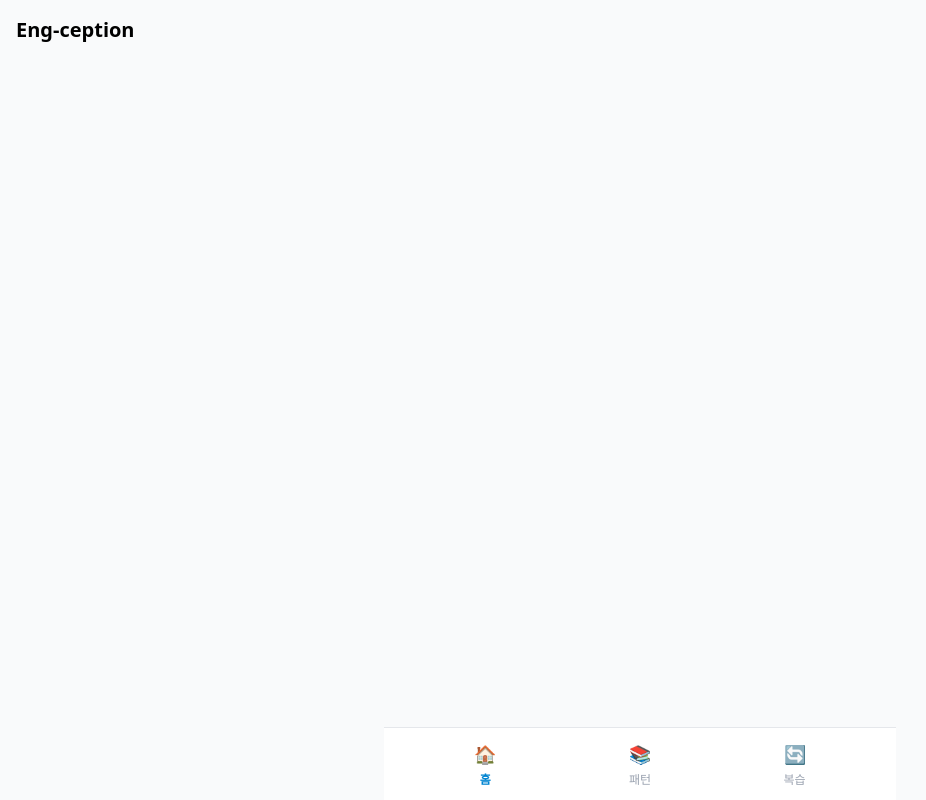
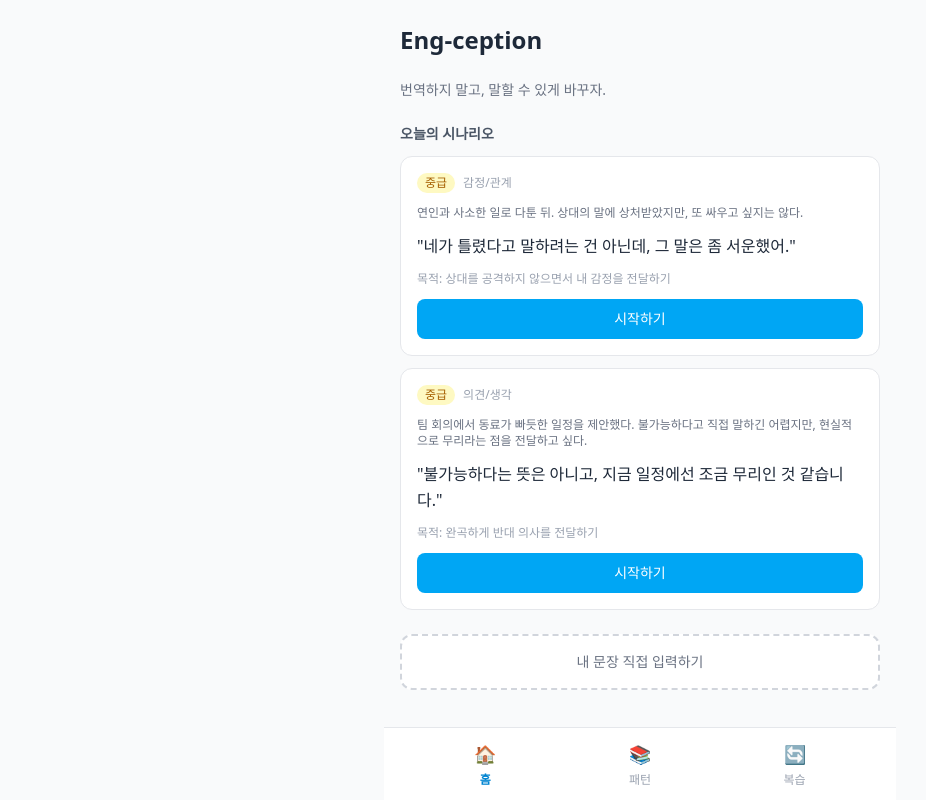
Before and after one commit to LivingLikeKrillin/eng-ception, a React (Vite) app: page / in a window 1280 px wide. Shown: the whole page, without its empty margins (0-926 px from the left). Built offline with nearby package versions, Linux system fonts and the light colour scheme.

Commit message:
feat: add home page with scenario cards, seed data, and recent learning
Co-Authored-By: Claude Sonnet 4.6 <noreply@anthropic.com>

```diff
--- /dev/null
+++ b/src/components/home/RecentLearning.tsx
@@ -0,0 +1,27 @@
+import { useEffect, useState } from 'react'
+import { localStorageAdapter as db } from '../../store/localStorage'
+import type { LearningRecord } from '../../types'
+
+export default function RecentLearning() {
+  const [records, setRecords] = useState<LearningRecord[]>([])
+
+  useEffect(() => {
+    db.getLearningRecords().then((r) => setRecords(r.slice(-5).reverse()))
+  }, [])
+
+  if (records.length === 0) return null
+
+  return (
+    <div className="space-y-2">
+      <h2 className="text-sm font-bold text-gray-600">최근 학습</h2>
+      {records.map((r) => (
+        <div key={r.id} className="bg-white rounded-lg border border-gray-100 px-3 py-2">
+          <p className="text-sm text-gray-700 truncate">"{r.originalKorean}"</p>
+          <p className="text-xs text-gray-400">
+            {new Date(r.completedAt).toLocaleDateString('ko-KR')}
+          </p>
+        </div>
+      ))}
+    </div>
+  )
+}
--- /dev/null
+++ b/src/components/home/ScenarioCard.tsx
@@ -0,0 +1,40 @@
+import { useNavigate } from 'react-router-dom'
+import type { Scenario } from '../../types'
+
+const difficultyColor = {
+  beginner: 'bg-green-100 text-green-700',
+  intermediate: 'bg-yellow-100 text-yellow-700',
+  advanced: 'bg-red-100 text-red-700',
+} as const
+
+const difficultyLabel = {
+  beginner: '초급',
+  intermediate: '중급',
+  advanced: '고급',
+} as const
+
+export default function ScenarioCard({ scenario }: { scenario: Scenario }) {
+  const navigate = useNavigate()
+
+  return (
+    <div className="bg-white rounded-xl border border-gray-200 p-4 space-y-3">
+      <div className="flex items-center gap-2">
+        <span className={`text-xs px-2 py-0.5 rounded-full font-medium ${difficultyColor[scenario.difficulty]}`}>
+          {difficultyLabel[scenario.difficulty]}
+        </span>
+        <span className="text-xs text-gray-400">{scenario.category}</span>
+      </div>
+      <p className="text-xs text-gray-500">{scenario.situation}</p>
+      <p className="text-base font-medium text-gray-800 leading-relaxed">
+        "{scenario.originalKorean}"
+      </p>
+      <p className="text-xs text-gray-400">목적: {scenario.purpose}</p>
+      <button
+        onClick={() => navigate(`/learn/${scenario.id}`)}
+        className="w-full bg-sky-500 text-white rounded-lg py-2.5 text-sm font-medium hover:bg-sky-600 transition"
+      >
+        시작하기
+      </button>
+    </div>
+  )
+}
--- /dev/null
+++ b/src/data/seed-scenarios.ts
@@ -0,0 +1,114 @@
+import type { Scenario } from '../types'
+
+export const seedScenarios: Scenario[] = [
+  {
+    id: 's1',
+    situation: '연인과 사소한 일로 다툰 뒤. 상대의 말에 상처받았지만, 또 싸우고 싶지는 않다.',
+    originalKorean: '네가 틀렸다고 말하려는 건 아닌데, 그 말은 좀 서운했어.',
+    purpose: '상대를 공격하지 않으면서 내 감정을 전달하기',
+    emotionalTone: '서운하지만 차분한',
+    difficulty: 'intermediate',
+    category: '감정/관계',
+    isDaily: true,
+    createdAt: new Date().toISOString(),
+  },
+  {
+    id: 's2',
+    situation: '팀 회의에서 동료가 빠듯한 일정을 제안했다. 불가능하다고 직접 말하긴 어렵지만, 현실적으로 무리라는 점을 전달하고 싶다.',
+    originalKorean: '불가능하다는 뜻은 아니고, 지금 일정에선 조금 무리인 것 같습니다.',
+    purpose: '완곡하게 반대 의사를 전달하기',
+    emotionalTone: '조심스럽지만 명확한',
+    difficulty: 'intermediate',
+    category: '의견/생각',
+    isDaily: true,
+    createdAt: new Date().toISOString(),
+  },
+  {
+    id: 's3',
+    situation: '친구에게 최근 본 영화를 이야기하고 있다. 엄청 재밌었던 건 아닌데 이상하게 계속 생각나는 영화다.',
+    originalKorean: '엄청 재밌었던 건 아닌데 이상하게 계속 기억에 남아.',
+    purpose: '미묘한 인상을 정확하게 전달하기',
+    emotionalTone: '담담한',
+    difficulty: 'beginner',
+    category: '묘사/인상',
+    isDaily: true,
+    createdAt: new Date().toISOString(),
+  },
+  {
+    id: 's4',
+    situation: '오랜만에 만난 친구에게 근황을 말하려는데, 처음에는 별로였던 일이 나중에 꽤 괜찮아진 경험을 이야기하고 싶다.',
+    originalKorean: '처음엔 별 생각 없이 시작했는데, 하다 보니까 꽤 재밌더라고.',
+    purpose: '시간에 따른 변화를 자연스럽게 이야기하기',
+    emotionalTone: '가벼운',
+    difficulty: 'beginner',
+    category: '경험/서사',
+    isDaily: true,
+    createdAt: new Date().toISOString(),
+  },
+  {
+    id: 's5',
+    situation: '직장 상사에게 프로젝트 진행 상황을 보고하는데, 문제가 있지만 해결 가능하다는 뉘앙스를 전달하고 싶다.',
+    originalKorean: '지금 좀 막혀 있긴 한데, 다음 주까지는 정리할 수 있을 것 같습니다.',
+    purpose: '문제를 인정하면서도 안심시키기',
+    emotionalTone: '신중한',
+    difficulty: 'intermediate',
+    category: '상황 대응',
+    isDaily: true,
+    createdAt: new Date().toISOString(),
+  },
+  {
+    id: 's6',
+    situation: '친구가 고민 상담을 했는데, 섣불리 조언하기보다는 공감하면서 지지해주고 싶다.',
+    originalKorean: '내가 뭐 해줄 수 있는 건 없지만, 네 마음은 충분히 이해해.',
+    purpose: '공감과 위로를 표현하기',
+    emotionalTone: '따뜻한',
+    difficulty: 'beginner',
+    category: '감정/관계',
+    isDaily: true,
+    createdAt: new Date().toISOString(),
+  },
+  {
+    id: 's7',
+    situation: '여행 다녀온 장소를 누군가에게 설명하고 싶다. 특별한 관광지가 아니라 분위기 자체가 좋았다.',
+    originalKorean: '뭐가 특별히 유명한 건 아닌데, 그냥 거기 앉아서 멍 때리기 좋았어.',
+    purpose: '장소의 분위기와 느낌을 전달하기',
+    emotionalTone: '여유로운',
+    difficulty: 'intermediate',
+    category: '묘사/인상',
+    isDaily: true,
+    createdAt: new Date().toISOString(),
+  },
+  {
+    id: 's8',
+    situation: '회의에서 누군가의 아이디어에 다른 관점을 제시하고 싶지만, 그 사람의 기분을 상하게 하고 싶지 않다.',
+    originalKorean: '그 방향도 좋은데, 혹시 다른 쪽으로도 한번 생각해 볼 수 있을까요?',
+    purpose: '부드럽게 대안을 제시하기',
+    emotionalTone: '조심스러운',
+    difficulty: 'intermediate',
+    category: '의견/생각',
+    isDaily: true,
+    createdAt: new Date().toISOString(),
+  },
+  {
+    id: 's9',
+    situation: '약속에 늦게 왔다. 단순한 사과보다는, 기다리게 해서 미안하다는 마음을 좀 더 전달하고 싶다.',
+    originalKorean: '진짜 미안, 기다리게 해서. 연락이라도 했어야 했는데.',
+    purpose: '진심 어린 사과를 표현하기',
+    emotionalTone: '미안한',
+    difficulty: 'beginner',
+    category: '상황 대응',
+    isDaily: true,
+    createdAt: new Date().toISOString(),
+  },
+  {
+    id: 's10',
+    situation: '예전에 살던 동네를 다시 방문했다. 많이 변해서 약간 어색하면서도 추억이 떠오른다.',
+    originalKorean: '다 바뀌었는데도 이상하게 그때 느낌이 남아 있더라.',
+    purpose: '시간의 흐름과 남아있는 감정을 표현하기',
+    emotionalTone: '그리운',
+    difficulty: 'advanced',
+    category: '경험/서사',
+    isDaily: true,
+    createdAt: new Date().toISOString(),
+  },
+]
--- a/src/pages/Home.tsx
+++ b/src/pages/Home.tsx
@@ -1,3 +1,49 @@
+import { useEffect, useState } from 'react'
+import { useNavigate } from 'react-router-dom'
+import { localStorageAdapter as db } from '../store/localStorage'
+import { seedScenarios } from '../data/seed-scenarios'
+import type { Scenario } from '../types'
+import ScenarioCard from '../components/home/ScenarioCard'
+import RecentLearning from '../components/home/RecentLearning'
+
 export default function Home() {
-  return <div className="p-4"><h1 className="text-xl font-bold">Eng-ception</h1></div>
+  const [scenarios, setScenarios] = useState<Scenario[]>([])
+  const navigate = useNavigate()
+
+  useEffect(() => {
+    async function load() {
+      const existing = await db.getScenarios()
+      if (existing.length === 0) {
+        await db.saveScenarios(seedScenarios)
+      }
+      const unlearned = await db.getUnlearnedScenarios(2)
+      setScenarios(unlearned)
+    }
+    load()
+  }, [])
+
+  return (
+    <div className="max-w-lg mx-auto px-4 py-6 space-y-6">
+      <h1 className="text-2xl font-bold text-gray-800">Eng-ception</h1>
+      <p className="text-sm text-gray-500">번역하지 말고, 말할 수 있게 바꾸자.</p>
+
+      <div className="space-y-3">
+        <h2 className="text-sm font-bold text-gray-600">오늘의 시나리오</h2>
+        {scenarios.length > 0 ? (
+          scenarios.map((s) => <ScenarioCard key={s.id} scenario={s} />)
+        ) : (
+          <p className="text-sm text-gray-400">모든 시나리오를 완료했습니다!</p>
+        )}
+      </div>
+
+      <button
+        onClick={() => navigate('/learn/custom')}
+        className="w-full bg-white border-2 border-dashed border-gray-300 rounded-xl py-4 text-sm text-gray-500 hover:border-sky-400 hover:text-sky-500 transition"
+      >
+        내 문장 직접 입력하기
+      </button>
+
+      <RecentLearning />
+    </div>
+  )
 }
```
